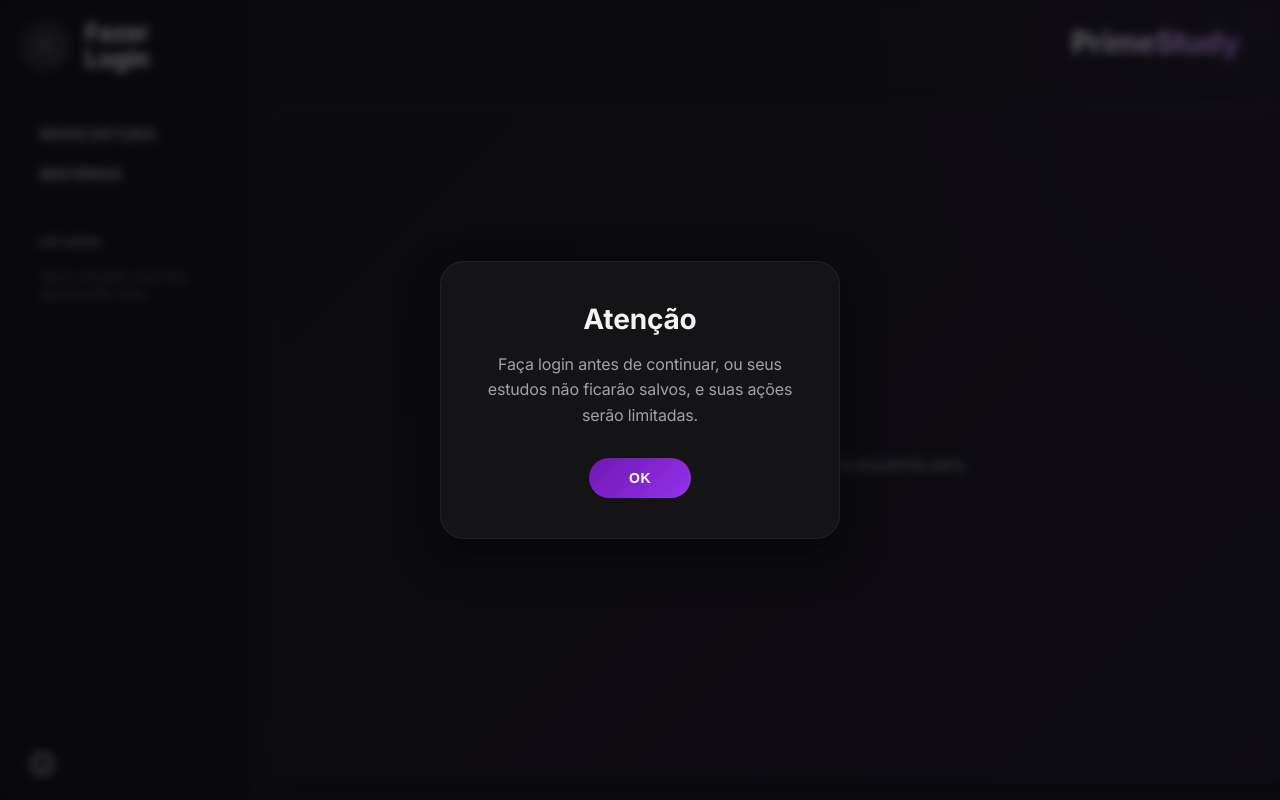
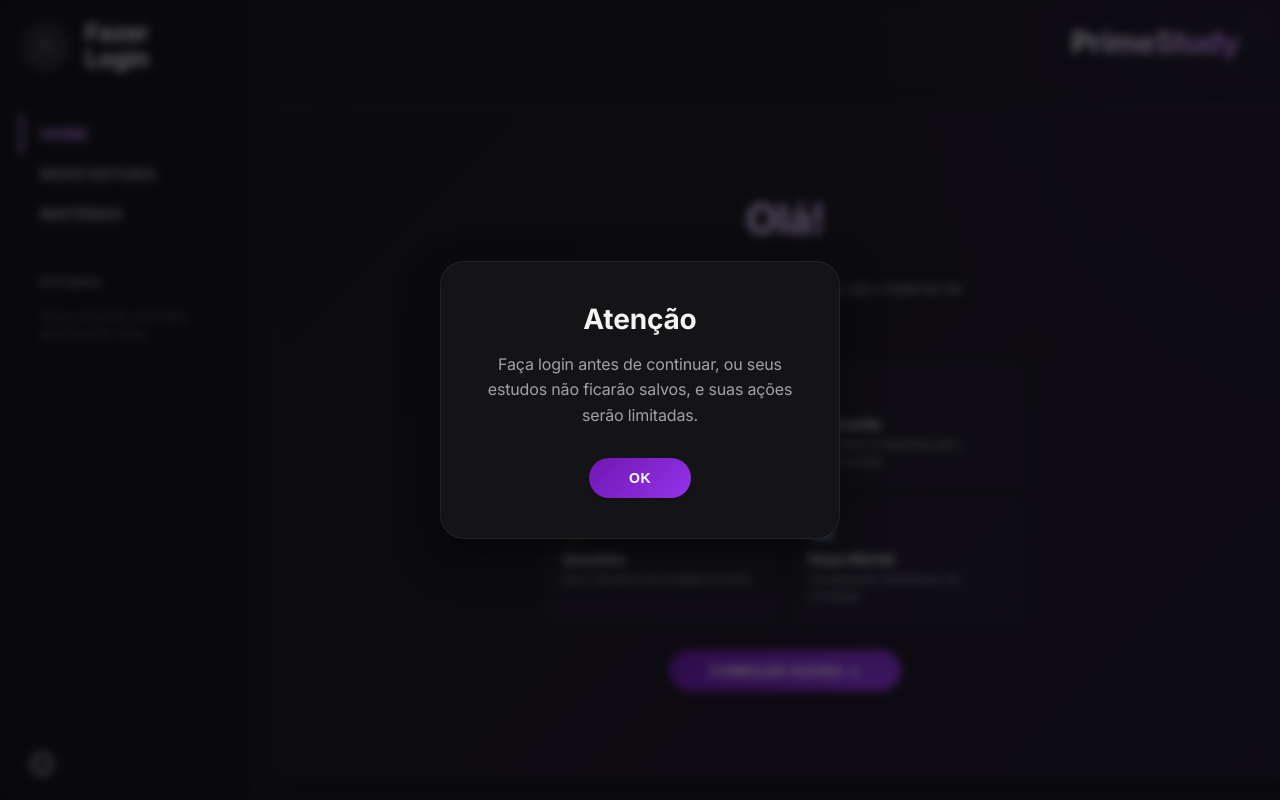
Before and after one commit to FilipeeeRS/PI_V_TIME-19, a Flask app: page /home in a window 1280 px wide. Run offline with Flask 3, Linux system fonts and the light colour scheme; some libraries are stand-ins or nearby versions.

Commit message:
feat: melhorias visuais gerais e add saber mais na welcome

```diff
--- a/PrimeStudy/static/css/home.css
+++ b/PrimeStudy/static/css/home.css
@@ -507,3 +507,51 @@ button:focus:not(:focus-visible) { outline: none; }
 
 /* Scrollbar unificada */
 ::-webkit-scrollbar-thumb { background: var(--surface-3); border-radius: 99px; }
+
+
+
+.home-cards {
+    display: grid;
+    grid-template-columns: repeat(2, 1fr);
+    gap: 12px;
+    margin: 24px 0 20px;
+    width: 100%;
+    max-width: 480px;
+}
+
+.home-card {
+    background: rgba(255,255,255,0.03);
+    border: 1px solid var(--border-soft);
+    border-radius: var(--radius-md);
+    padding: 16px;
+    text-decoration: none;
+    display: flex;
+    flex-direction: column;
+    gap: 4px;
+    transition: all 0.18s ease;
+    text-align: left;
+}
+
+.home-card:hover {
+    background: rgba(112, 23, 177, 0.12);
+    border-color: rgba(112, 23, 177, 0.4);
+    transform: translateY(-2px);
+    box-shadow: 0 6px 20px rgba(112, 23, 177, 0.2);
+}
+
+.home-card-icon {
+    font-size: 22px;
+    margin-bottom: 4px;
+}
+
+.home-card-title {
+    font-size: 14px;
+    font-weight: 600;
+    color: var(--color-text);
+}
+
+.home-card-desc {
+    font-size: 12px;
+    color: var(--color-text-muted);
+    line-height: 1.4;
+}
--- a/PrimeStudy/templates/home.html
+++ b/PrimeStudy/templates/home.html
@@ -7,10 +7,37 @@
 {% endblock %}
 
 {% block conteudo %}
-        <div class="welcome">
-            <h1>Olá{% if session.get('nome') %}, {{ session.get('nome').split()[0] }}{% endif %}!</h1>
-            <p>Selecione uma opção no painel à esquerda para começar.</p>
-        </div>
+<div class="welcome">
+    <h1>Olá{% if session.get('nome') %}, {{ session.get('nome').split()[0] }}{% endif %}!</h1>
+    <p>Envie um PDF e deixe a IA gerar seu material de estudo.</p>
+
+    <div class="home-cards">
+        <a href="{{ url_for('novo_estudo') }}" class="home-card">
+            <span class="home-card-icon">📝</span>
+            <span class="home-card-title">Resumo</span>
+            <span class="home-card-desc">Síntese clara e organizada do conteúdo</span>
+        </a>
+        <a href="{{ url_for('novo_estudo') }}" class="home-card">
+            <span class="home-card-icon">🃏</span>
+            <span class="home-card-title">Flashcards</span>
+            <span class="home-card-desc">Perguntas e respostas para memorização</span>
+        </a>
+        <a href="{{ url_for('novo_estudo') }}" class="home-card">
+            <span class="home-card-icon">❓</span>
+            <span class="home-card-title">Questões</span>
+            <span class="home-card-desc">Quiz interativo de múltipla escolha</span>
+        </a>
+        <a href="{{ url_for('novo_estudo') }}" class="home-card">
+            <span class="home-card-icon">🗺️</span>
+            <span class="home-card-title">Mapa Mental</span>
+            <span class="home-card-desc">Visualização hierárquica do conteúdo</span>
+        </a>
+    </div>
+
+    <a href="{{ url_for('novo_estudo') }}" class="btn-modal" style="text-decoration:none;margin-top:8px;">
+        Começar agora →
+    </a>
+</div>
 {% endblock %}
 
 {% block modais %}
--- a/PrimeStudy/templates/home_base.html
+++ b/PrimeStudy/templates/home_base.html
@@ -62,6 +62,9 @@
         </div>
 
         <ul class="menu-items">
+            <a href="{{ url_for('home_page') }}" style="text-decoration: none; color: inherit;">
+                <li class="{{ 'active' if pagina_ativa == 'home' else '' }}"> HOME</li>
+            </a>
             <a href="{{ url_for('novo_estudo') }}" style="text-decoration: none; color: inherit;">
                 <li class="{{ 'active' if pagina_ativa == 'novo_estudo' else '' }}">NOVO ESTUDO</li>
             </a>
```
Also changed, not shown: PrimeStudy/static/css/estudo.css (+3 -5 lines), PrimeStudy/templates/bem_vindo.html (+36 -1 lines), PrimeStudy/templates/estudo.html (+11 -3 lines).
